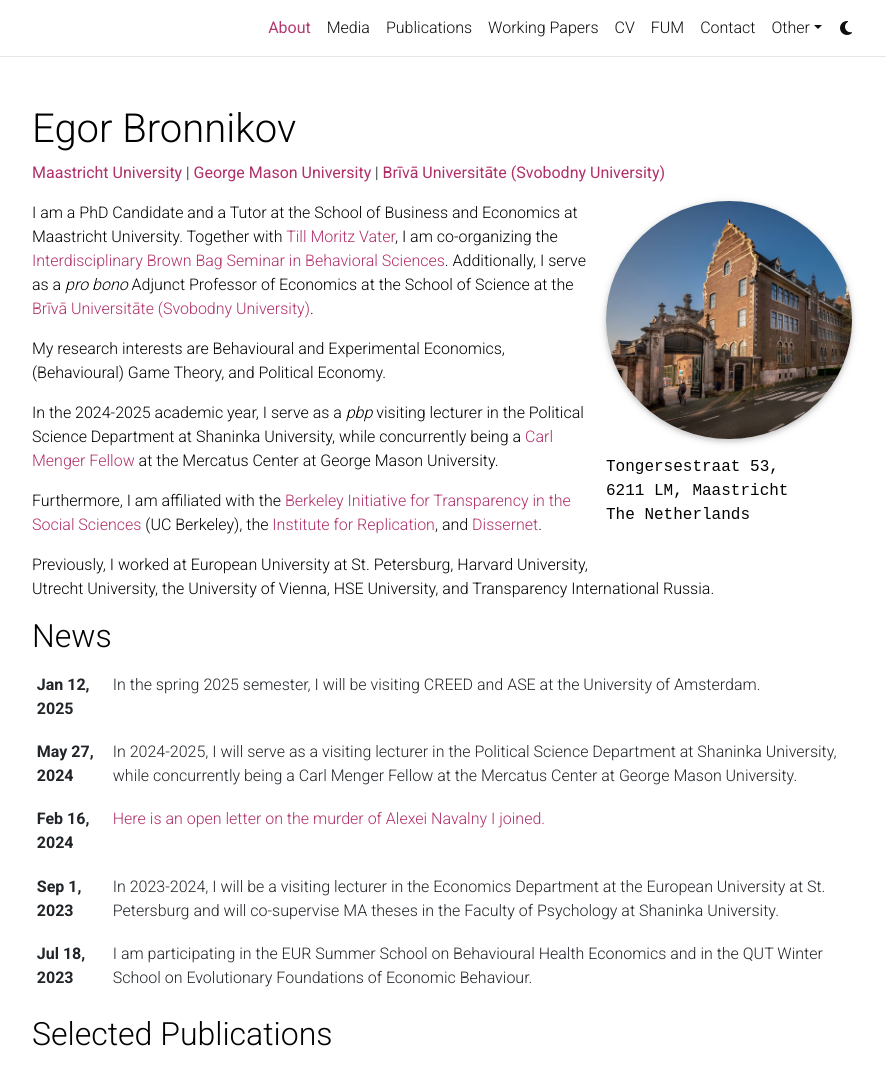
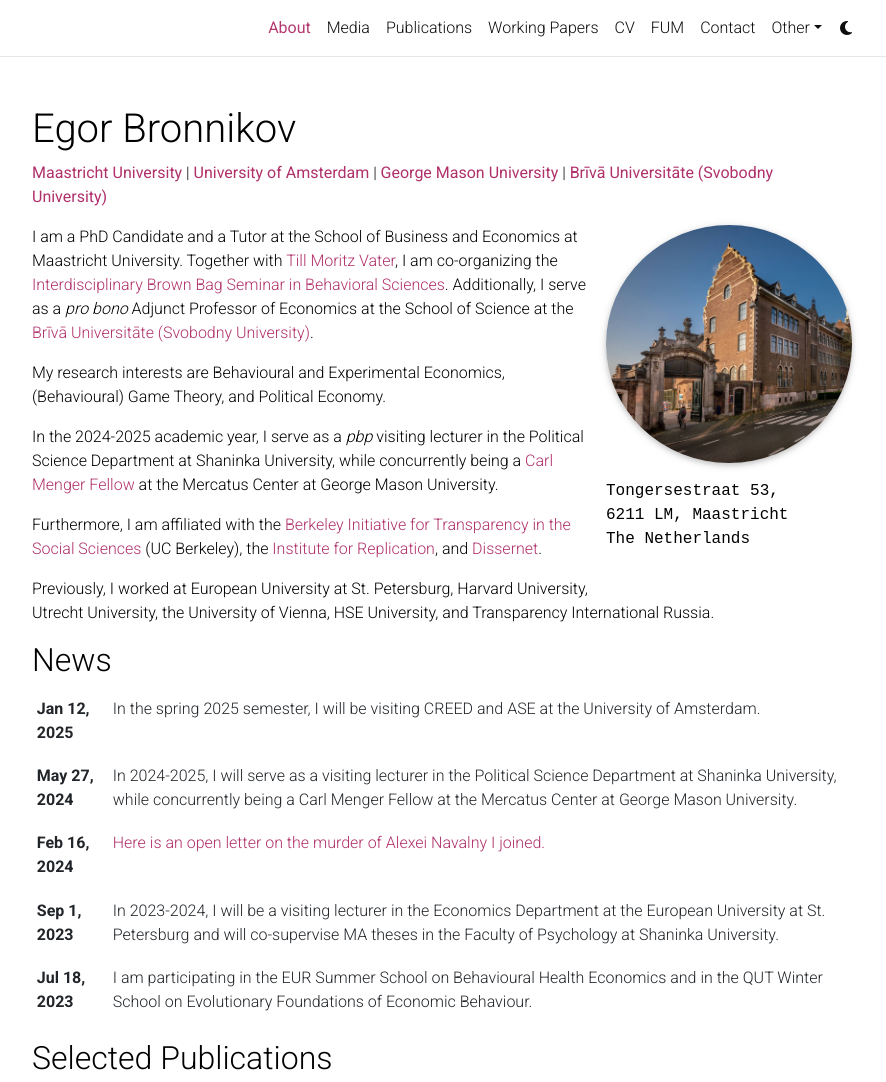
Before and after one commit to egorbronnikov/egorbronnikov.github.io, a Jekyll site: the page built from _pages/about.md, in a window 1280 px wide and 1280 px high, cut to the strip 0-1082 px from the top of the window. Shown: the whole strip, without its empty margins (198-1084 px from the left). Built offline with Jekyll 4.4.1, drawn with Linux system fonts in a browser that asks for light colours; comment, search, counter and statistics services are not loaded; a style sheet for code colours, icons or effects is not loaded.

Commit message:
Update about.md

```diff
--- a/_pages/about.md
+++ b/_pages/about.md
@@ -2,7 +2,11 @@
 layout: about
 title: About
 permalink: /
-subtitle: <span style="color:gray"> </span>  <b><a href='https://www.maastrichtuniversity.nl/about-um/faculties/school-business-and-economics'>Maastricht University</a></b> | <b><a href='https://www.mercatus.org/'>George Mason University</a></b> | <b><a href='https://freemoscow.university/?lang=en'>Brīvā Universitāte (Svobodny University)</a></b>
+subtitle: <span style="color:gray"> </span>  <b><a href='https://www.maastrichtuniversity.nl/about-um/faculties/school-business-and-economics'>Maastricht University</a></b> | <b><a href='https://www.creedexperiment.nl/creed/'>University of Amsterdam</a></b> | <b><a href='https://www.mercatus.org/'>George Mason University</a></b> | <b><a href='https://freemoscow.university/?lang=en'>Brīvā Universitāte (Svobodny University)</a></b>
+
+
+
+
 
 
 profile:
```
